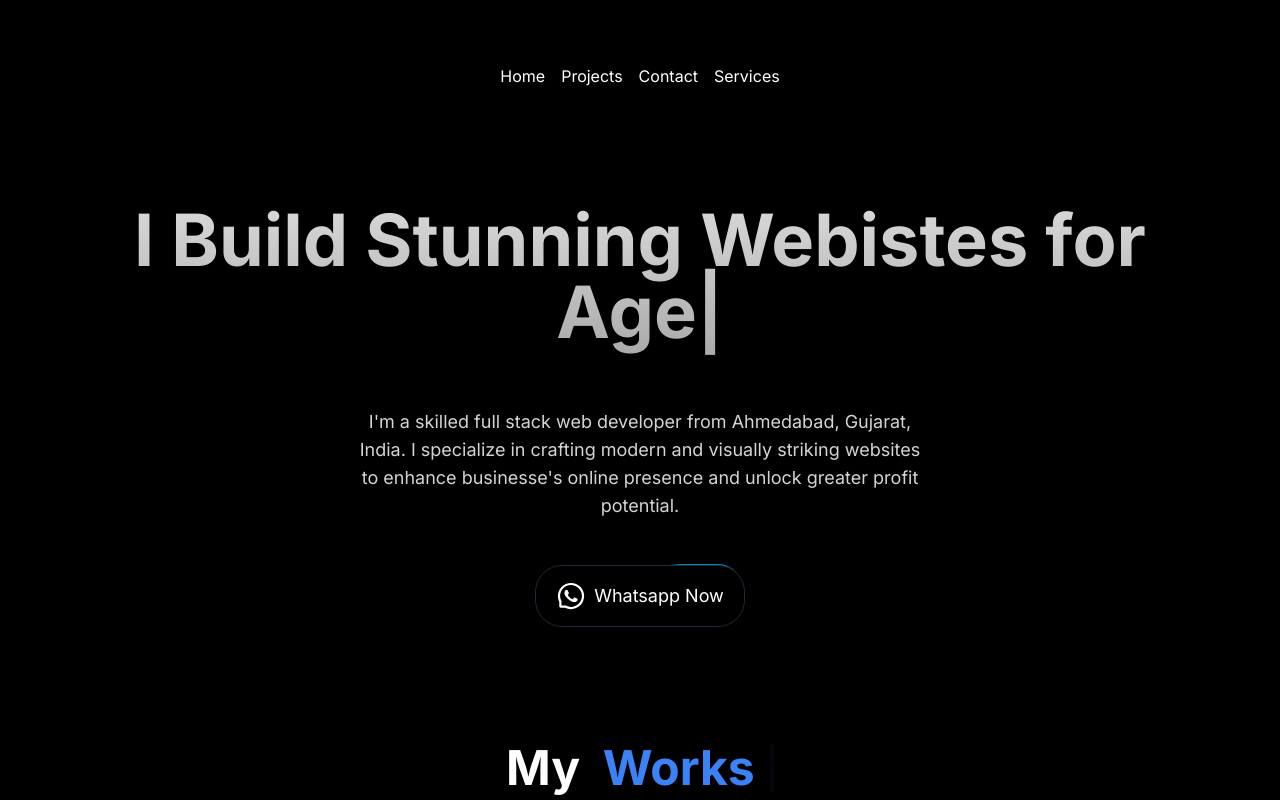
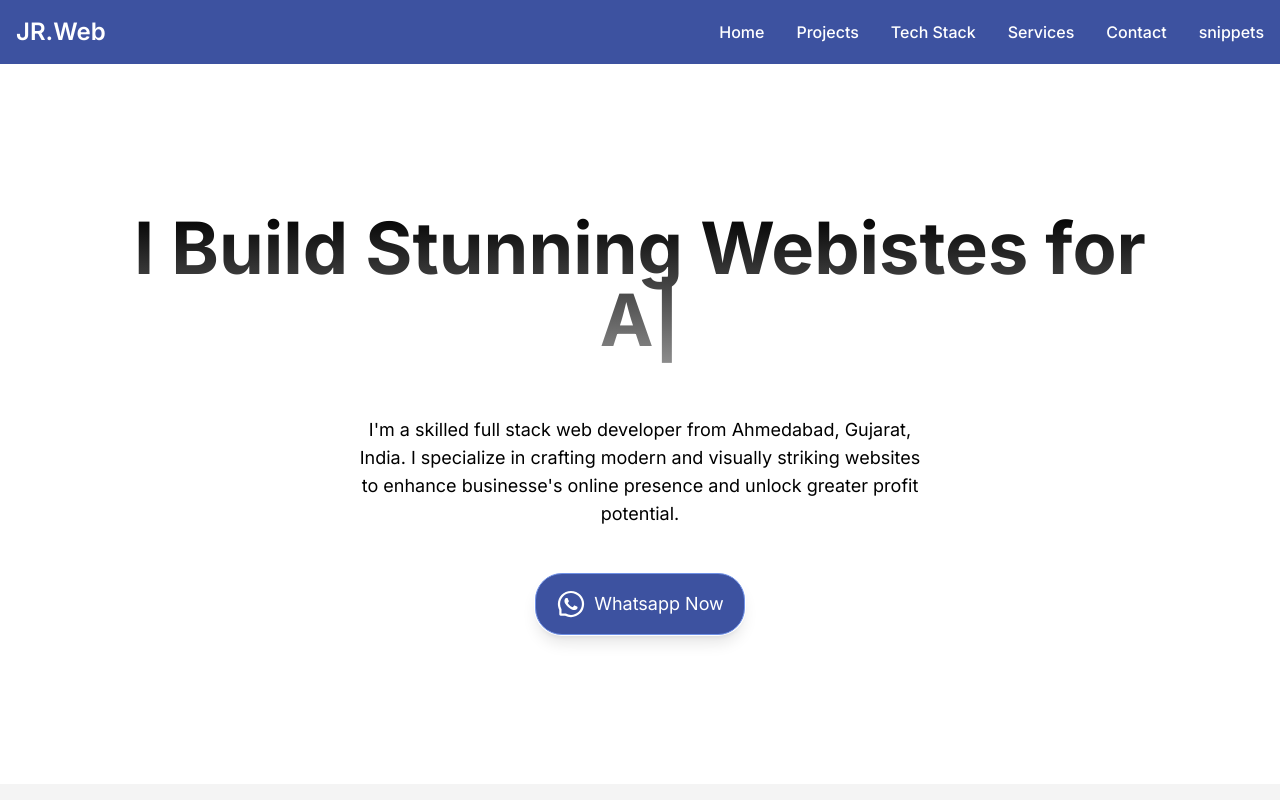
Before and after one commit to developerjay18/jayrai-web, a Next.js app: page / in a window 1280 px wide. Shown: the top 800 px of the page. Built offline with nearby package versions, Linux system fonts and the light colour scheme.

Commit message:
switching color theme

```diff
--- a/src/app/layout.tsx
+++ b/src/app/layout.tsx
@@ -29,8 +29,8 @@ export default function RootLayout({
           defer
         ></script>
       </head>
-      <body className={`${inter.className} dark`}>
-        <Navbar />
+      <body className={`${inter.className} dark scroll-smooth`}>
+        <Navbar/>
         {children}
         <Analytics />
         <SpeedInsights />
--- a/src/components/HeroSection.tsx
+++ b/src/components/HeroSection.tsx
@@ -1,23 +1,23 @@
-'use client';
+"use client";
 
-import React from 'react';
-import Typewriter from 'typewriter-effect';
-import { Spotlight } from './ui/Spotlight';
-import { Button } from './ui/moving-border';
-import Link from 'next/link';
-import { whatsappLink } from '@/data/links';
-import { AiOutlineWhatsApp } from 'react-icons/ai';
+import React from "react";
+import Typewriter from "typewriter-effect";
+import { Spotlight } from "./ui/Spotlight";
+import { Button } from "./ui/moving-border";
+import Link from "next/link";
+import { whatsappLink } from "@/data/links";
+import { AiOutlineWhatsApp } from "react-icons/ai";
 
 function HeroSection() {
   return (
     <div
-      className="h-[45rem] md:h-[45rem] flex flex-col justify-center items-center px-5 md:px-20 bg-black"
+      className="h-[45rem] md:h-[45rem] flex flex-col justify-center items-center px-5 md:px-20 bg-white"
       id="home"
     >
       {/* big screens  */}
       <Spotlight
         className="-top-40 left-0 md:left-60 md:-top-20 hidden md:block"
-        fill="white"
+        fill="#ede8e5"
       />
 
       {/* small screens  */}
@@ -27,40 +27,40 @@ function HeroSection() {
       />
 
       <div className="p-4 relative z-10 w-full text-center flex flex-col gap-3">
-        <h1 className="mt-20 md:pt-28 md:mt-0 text-5xl md:text-7xl font-bold bg-clip-text text-transparent bg-gradient-to-b from-neutral-50 to-neutral-400 pb-8 leading-[3.2rem] max-w-5xl mx-auto">
+        <h1 className="mt-20 md:pt-0 md:mt-0 text-5xl md:text-7xl font-bold bg-clip-text text-transparent bg-gradient-to-b from-black to-neutral-400 pb-8 leading-[3.2rem] max-w-5xl mx-auto">
           I Build Stunning Webistes for
           <span>
             <Typewriter
               options={{
                 strings: [
-                  'Businesses',
-                  'Agencies',
-                  'Freelancers',
-                  'Show Room',
-                  'Local Shops',
+                  "Businesses",
+                  "Agencies",
+                  "Freelancers",
+                  "Show Room",
+                  "Local Shops",
                 ],
                 autoStart: true,
                 loop: true,
                 delay: 80,
                 deleteSpeed: 80,
-                cursor: '|',
-                cursorClassName: 'text-Purple',
+                cursor: "|",
+                cursorClassName: "text-Purple",
               }}
             />
           </span>
         </h1>
 
-        <p className="mt-4 font-normal text-base md:text-lg text-neutral-300 max-w-xl mx-auto">
-          I&apos;m a skilled full stack web developer from Ahmedabad, Gujarat, India. I
-          specialize in crafting modern and visually striking websites to
-          enhance businesse&apos;s online presence and unlock greater profit
+        <p className="mt-4 font-normal text-base md:text-lg text-black max-w-xl mx-auto">
+          I&apos;m a skilled full stack web developer from Ahmedabad, Gujarat,
+          India. I specialize in crafting modern and visually striking websites
+          to enhance businesse&apos;s online presence and unlock greater profit
           potential.
         </p>
 
         <div className="mt-8">
           <Button
             borderRadius="1.75rem"
-            className="bg-white dark:bg-black text-black dark:text-white border-neutral-200 dark:border-slate-800"
+            className="bg-themePurple hover:bg-themeDarkPurple text-white transition-colors border-themeLightPurple"
           >
             <Link href={whatsappLink} className="items-center flex gap-2 px-5">
               <span>
--- a/src/components/Navbar/Navbar.tsx
+++ b/src/components/Navbar/Navbar.tsx
@@ -1,52 +1,102 @@
-'use client';
+"use client";
 
-import React, { useState } from 'react';
-import { Menu, MenuItem } from '@/components/ui/navbar-menu';
-import { cn } from '@/utils/cn';
-import Link from 'next/link';
+import React, { useState } from "react";
+import Link from "next/link";
 
 export default function Navbar({ className }: { className?: string }) {
-  const [active, setActive] = useState<string | null>(null);
   return (
-    <div
-      className={cn(
-        'fixed top-10 inset-x-0 max-w-2xl mx-auto z-50 hidden md:block ',
-        className
-      )}
-    >
-      <Menu setActive={setActive}>
-        <Link href={'#home'} scroll={true}>
-          <MenuItem
-            setActive={setActive}
-            active={active}
-            item="Home"
-          ></MenuItem>
+    <nav className="bg-themePurple z-50">
+      <div className="max-w-screen-xl flex flex-wrap items-center justify-between mx-auto p-4">
+        <Link
+          href="/"
+          className="flex items-center space-x-3 rtl:space-x-reverse"
+        >
+          <span className="self-center text-2xl font-semibold whitespace-nowrap text-white">
+            JR.Web
+          </span>
         </Link>
-
-        <Link href={'#projects'} scroll={true}>
-          <MenuItem
-            setActive={setActive}
-            active={active}
-            item="Projects"
-          ></MenuItem>
-        </Link>
-
-        <Link href={'#contact'} scroll={true}>
-          <MenuItem
-            setActive={setActive}
-            active={active}
-            item="Contact"
-          ></MenuItem>
-        </Link>
-
-        <Link href={'#services'} scroll={true}>
-          <MenuItem
-            setActive={setActive}
-            active={active}
-            item="Services"
-          ></MenuItem>
-        </Link>
-      </Menu>
-    </div>
+        <button
+          data-collapse-toggle="navbar-default"
+          type="button"
+          className="inline-flex items-center p-2 w-10 h-10 justify-center text-sm text-gray-500 rounded-lg md:hidden hover:bg-gray-100 focus:outline-none focus:ring-2 focus:ring-gray-200 dark:text-gray-400 dark:hover:bg-gray-700 dark:focus:ring-gray-600"
+          aria-controls="navbar-default"
+          aria-expanded="false"
+        >
+          <span className="sr-only">Open main menu</span>
+          <svg
+            className="w-5 h-5"
+            aria-hidden="true"
+            xmlns="http://www.w3.org/2000/svg"
+            fill="none"
+            viewBox="0 0 17 14"
+          >
+            <path
+              stroke="currentColor"
+              stroke-linecap="round"
+              stroke-linejoin="round"
+              stroke-width="2"
+              d="M1 1h15M1 7h15M1 13h15"
+            />
+          </svg>
+        </button>
+        <div className="hidden w-full md:block md:w-auto" id="navbar-default">
+          <ul className="font-medium flex flex-col p-4 md:p-0 mt-4 border border-gray-100 rounded-lg  md:flex-row md:space-x-8 rtl:space-x-reverse md:mt-0 md:border-0   dark:border-gray-700">
+            <li>
+              <Link
+                href="/"
+                className="block py-2 px-3 text-white rounded md:hover:bg-transparent hover:scale-105 md:p-0"
+                aria-current="page"
+              >
+                Home
+              </Link>
+            </li>
+            <li>
+              <Link
+                href="#projects"
+                className="block py-2 px-3 text-white rounded md:hover:bg-transparent hover:scale-105 md:p-0 scroll-smooth"
+                aria-current="page"
+              >
+                Projects
+              </Link>
+            </li>
+            <li>
+              <Link
+                href="#tech-stack"
+                className="block py-2 px-3 text-white rounded md:hover:bg-transparent hover:scale-105 md:p-0 scroll-smooth"
+                aria-current="page"
+              >
+                Tech Stack
+              </Link>
+            </li>
+            <li>
+              <Link
+                href="#services"
+                className="block py-2 px-3 text-white rounded md:hover:bg-transparent hover:scale-105 md:p-0 scroll-smooth"
+                aria-current="page"
+              >
+                Services
+              </Link>
+            </li>
+            <li>
+              <Link
+                href="#contact"
+                className="block py-2 px-3 text-white rounded md:hover:bg-transparent hover:scale-105 md:p-0 scroll-smooth"
+                aria-current="page"
+              >
+                Contact
+              </Link>
+            </li>
+            <li>
+              <Link
+                href="/snippets"
+                className="block py-2 px-3 text-white rounded md:hover:bg-transparent hover:scale-105 md:p-0"
+              >
+                snippets
+              </Link>
+            </li>
+          </ul>
+        </div>
+      </div>
+    </nav>
   );
 }
--- a/src/components/ProjectsSection.tsx
+++ b/src/components/ProjectsSection.tsx
@@ -1,26 +1,26 @@
-'use client';
+"use client";
 
-import React from 'react';
-import { CardBody, CardContainer, CardItem } from './ui/3d-card';
-import Image from 'next/image';
-import Link from 'next/link';
-import projectsData from '@/data/projects_data.json';
-import { TypewriterEffectSmooth } from './ui/typewriter-effect';
+import React from "react";
+import { CardBody, CardContainer, CardItem } from "./ui/3d-card";
+import Image from "next/image";
+import Link from "next/link";
+import projectsData from "@/data/projects_data.json";
+import { TypewriterEffectSmooth } from "./ui/typewriter-effect";
 
 function ProjectsSection() {
   const words = [
     {
-      text: 'My ',
-      className: 'text-5xl md:text-auto',
+      text: "My ",
+      className: "text-black dark:text-black md:text-auto",
     },
     {
-      text: 'Works',
-      className: 'text-blue-500 dark:text-blue-500 text-5xl md:text-auto',
+      text: "Works",
+      className: "text-themePurple dark:text-themePurple text-5xl md:text-auto",
     },
   ];
 
   return (
-    <div className="pt-20 md:pt-0 bg-black" id='projects'>
+    <div className="pt-20 md:py-20 bg-[#f4f4f4] text-black" id="projects">
       {/* heading   */}
       <div className="flex justify-center">
         <TypewriterEffectSmooth words={words} cursorClassName="h-12" />
@@ -29,17 +29,17 @@ function ProjectsSection() {
       <div className="content px-5 md:px-0 flex flex-wrap justify-center md:gap-x-10">
         {projectsData.projects.map((project) => (
           <CardContainer className="inter-var" key={project.link}>
-            <CardBody className="bg-gray-50 relative group/card  dark:hover:shadow-2xl dark:hover:shadow-emerald-500/[0.1] dark:bg-black dark:border-white/[0.2] border-black/[0.1] w-auto sm:w-[25rem] h-auto rounded-xl p-6 border">
+            <CardBody className="relative shadow-lg group/card  dark:hover:shadow-2xl dark:hover:shadow-emerald-500/[0.1] bg-white border-2 dark:border-slate-300 w-auto sm:w-[25rem] h-auto rounded-xl p-6">
               <CardItem
                 translateZ="50"
-                className="text-xl font-bold text-neutral-600 dark:text-white"
+                className="text-xl font-bold text-themePurple"
               >
                 {project.title}
               </CardItem>
               <CardItem
                 as="p"
                 translateZ="60"
-                className="text-neutral-500 text-sm max-w-sm mt-2 dark:text-neutral-300"
+                className="text-black text-sm max-w-sm mt-2"
               >
                 {project.description}
               </CardItem>
@@ -58,7 +58,7 @@ function ProjectsSection() {
                   as={Link}
                   href={project.link}
                   target="__blank"
-                  className="px-4 py-2 rounded-xl bg-black dark:bg-white dark:text-black text-white text-xs font-bold flex gap-2 items-center text-md"
+                  className="px-4 py-2 rounded-xl bg-themePurple text-white hover:bg-themeDarkPurple transition-colors text-xs font-bold flex gap-2 items-center text-md"
                 >
                   <span className="font-semibold">Visit</span>
                   <span>
--- a/src/components/ServiceSection.tsx
+++ b/src/components/ServiceSection.tsx
@@ -1,24 +1,24 @@
-'use client';
+"use client";
 
-import React from 'react';
-import { HoverEffect } from './ui/card-hover-effect';
-import servicesData from '@/data/services_data.json';
-import { TypewriterEffectSmooth } from './ui/typewriter-effect';
+import React from "react";
+import { HoverEffect } from "./ui/card-hover-effect";
+import servicesData from "@/data/services_data.json";
+import { TypewriterEffectSmooth } from "./ui/typewriter-effect";
 
 function ServiceSection() {
   const words = [
     {
-      text: 'My ',
-      className: 'text-5xl md:text-auto',
+      text: "My ",
+      className: "text-black dark:text-black text-5xl md:text-auto",
     },
     {
-      text: 'Services',
-      className: 'text-blue-500 dark:text-blue-500 text-5xl md:text-auto',
+      text: "Services",
+      className: "text-themePurple dark:text-themePurple text-5xl md:text-auto",
     },
   ];
 
   return (
-    <div className="pt-20 md:pt-32 bg-black" id="services">
+    <div className="pt-20 md:py-20 bg-[#f4f4f4]" id="services">
       {/* heading  */}
       <div className="flex justify-center">
         <TypewriterEffectSmooth words={words} cursorClassName="h-12" />
--- a/src/components/TechStack.tsx
+++ b/src/components/TechStack.tsx
@@ -1,31 +1,34 @@
-import React from 'react';
-import { Button } from './ui/moving-border';
-import Link from 'next/link';
-import { whatsappLink } from '@/data/links';
-import { InfiniteMovingCards } from './ui/infinite-moving-cards';
-import { TypewriterEffectSmooth } from './ui/typewriter-effect';
-import { tools, tools2 } from '@/data/techStack';
+import React from "react";
+import { Button } from "./ui/moving-border";
+import Link from "next/link";
+import { whatsappLink } from "@/data/links";
+import { InfiniteMovingCards } from "./ui/infinite-moving-cards";
+import { TypewriterEffectSmooth } from "./ui/typewriter-effect";
+import { tools, tools2 } from "@/data/techStack";
 
 function TechStack() {
   const words = [
     {
-      text: 'My ',
-      className: 'text-5xl md:text-5xl',
+      text: "My ",
+      className: "text-black dark:text-black text-5xl md:text-5xl",
     },
     {
-      text: 'Tech Stack',
-      className: 'text-blue-500 dark:text-blue-500 text-5xl md:text-5xl',
+      text: "Tech Stack",
+      className: "text-themePurple dark:text-themePurple text-5xl md:text-5xl",
     },
   ];
 
   return (
-    <div className="pt-20 md:pt-24 max-w-screen overflow-hidden bg-black">
+    <div
+      className="pt-20 md:pt-20 max-w-screen overflow-hidden bg-[#fff]"
+      id="tech-stack"
+    >
       {/* heading  */}
       <div className="flex justify-center mb-5 md:mb-0">
         <TypewriterEffectSmooth words={words} cursorClassName="h-12" />
       </div>
       {/* content  */}
-      <div className="content w-full dark:bg-black bg-white  dark:bg-grid-white/[0.2] bg-grid-black/[0.2] relative flex flex-col items-center justify-center py-16">
+      <div className="content w-full bg-white  dark:bg-grid-black/[0.2] bg-grid-black/[0.2] relative flex flex-col items-center justify-center py-16">
         <div className="">
           <InfiniteMovingCards items={tools} direction="right" speed="slow" />
           <InfiniteMovingCards items={tools2} direction="left" speed="slow" />
@@ -34,7 +37,7 @@ function TechStack() {
         <div className="mt-14 text-center">
           <Button
             borderRadius="1.75rem"
-            className="bg-white dark:bg-black text-black dark:text-white border-neutral-200 dark:border-slate-800 "
+            className="bg-themePurple hover:bg-themeDarkPurple text-white transition-colors border-themeLightPurple"
           >
             <Link href={whatsappLink} className="items-center flex gap-2 px-5">
               <span className="hidden md:block">
--- a/src/components/ui/moving-border.tsx
+++ b/src/components/ui/moving-border.tsx
@@ -1,19 +1,19 @@
-'use client';
-import React from 'react';
+"use client";
+import React from "react";
 import {
   motion,
   useAnimationFrame,
   useMotionTemplate,
   useMotionValue,
   useTransform,
-} from 'framer-motion';
-import { useRef } from 'react';
-import { cn } from '@/utils/cn';
+} from "framer-motion";
+import { useRef } from "react";
+import { cn } from "@/utils/cn";
 
 export function Button({
-  borderRadius = '1.75rem',
+  borderRadius = "1.75rem",
   children,
-  as: Component = 'button',
+  as: Component = "button",
   containerClassName,
   borderClassName,
   duration,
@@ -32,7 +32,7 @@ export function Button({
   return (
     <Component
       className={cn(
-        'bg-transparent relative text-xl  h-16 w-50 p-[1px] overflow-hidden ',
+        "bg-transparent shadow-lg relative text-xl  h-16 w-50 p-[1px] overflow-hidden ",
         containerClassName
       )}
       style={{
@@ -46,17 +46,18 @@ export function Button({
       >
         <MovingBorder duration={duration} rx="30%" ry="30%">
           <div
-            className={cn(
-              'h-20 w-20 opacity-[0.8] bg-[radial-gradient(var(--sky-500)_40%,transparent_60%)]',
-              borderClassName
-            )}
+            className={cn("h-20 w-20 opacity-[0.8]", borderClassName)}
+            style={{
+              background:
+                "radial-gradient(circle, #3d52a0 40%, transparent 60%);",
+            }}
           />
         </MovingBorder>
       </div>
 
       <div
         className={cn(
-          'relative bg-slate-900/[0.8] border border-slate-800 backdrop-blur-xl text-white flex items-center justify-center w-full h-full text-sm antialiased',
+          "relative bg-slate-900/[0.8] border border-slate-800 backdrop-blur-xl text-white flex items-center justify-center w-full h-full text-sm antialiased",
           className
         )}
         style={{
@@ -125,10 +126,10 @@ export const MovingBorder = ({
       </svg>
       <motion.div
         style={{
-          position: 'absolute',
+          position: "absolute",
           top: 0,
           left: 0,
-          display: 'inline-block',
+          display: "inline-block",
           transform,
         }}
       >
--- a/tailwind.config.ts
+++ b/tailwind.config.ts
@@ -1,135 +1,140 @@
-import type { Config } from 'tailwindcss';
+import type { Config } from "tailwindcss";
 const {
   default: flattenColorPalette,
-} = require('tailwindcss/lib/util/flattenColorPalette');
-const colors = require('tailwindcss/colors');
-const svgToDataUri = require('mini-svg-data-uri');
+} = require("tailwindcss/lib/util/flattenColorPalette");
+const colors = require("tailwindcss/colors");
+const svgToDataUri = require("mini-svg-data-uri");
 
 function addVariablesForColors({ addBase, theme }: any) {
-  let allColors = flattenColorPalette(theme('colors'));
+  let allColors = flattenColorPalette(theme("colors"));
   let newVars = Object.fromEntries(
     Object.entries(allColors).map(([key, val]) => [`--${key}`, val])
   );
 
   addBase({
-    ':root': newVars,
+    ":root": newVars,
   });
 }
 
 function addSvgPatterns({ matchUtilities, theme }: any) {
   matchUtilities(
     {
-      'bg-grid': (value: any) => ({
+      "bg-grid": (value: any) => ({
         backgroundImage: `url("${svgToDataUri(
           `<svg xmlns="http://www.w3.org/2000/svg" viewBox="0 0 32 32" width="32" height="32" fill="none" stroke="${value}"><path d="M0 .5H31.5V32"/></svg>`
         )}")`,
       }),
-      'bg-grid-small': (value: any) => ({
+      "bg-grid-small": (value: any) => ({
         backgroundImage: `url("${svgToDataUri(
           `<svg xmlns="http://www.w3.org/2000/svg" viewBox="0 0 32 32" width="8" height="8" fill="none" stroke="${value}"><path d="M0 .5H31.5V32"/></svg>`
         )}")`,
       }),
-      'bg-dot': (value: any) => ({
+      "bg-dot": (value: any) => ({
         backgroundImage: `url("${svgToDataUri(
           `<svg xmlns="http://www.w3.org/2000/svg" viewBox="0 0 32 32" width="16" height="16" fill="none"><circle fill="${value}" id="pattern-circle" cx="10" cy="10" r="1.6257413380501518"></circle></svg>`
         )}")`,
       }),
     },
-    { values: flattenColorPalette(theme('backgroundColor')), type: 'color' }
+    { values: flattenColorPalette(theme("backgroundColor")), type: "color" }
   );
 }
 
 const config: Config = {
   content: [
-    './src/pages/**/*.{js,ts,jsx,tsx,mdx}',
-    './src/components/**/*.{js,ts,jsx,tsx,mdx}',
-    './src/app/**/*.{js,ts,jsx,tsx,mdx}',
+    "./src/pages/**/*.{js,ts,jsx,tsx,mdx}",
+    "./src/components/**/*.{js,ts,jsx,tsx,mdx}",
+    "./src/app/**/*.{js,ts,jsx,tsx,mdx}",
   ],
-  darkMode: 'class',
+  darkMode: "class",
   theme: {
     extend: {
       animation: {
-        spotlight: 'spotlight 2s ease .75s 1 forwards',
-        aurora: 'aurora 60s linear infinite',
-        'meteor-effect': 'meteor 5s linear infinite',
+        spotlight: "spotlight 2s ease .75s 1 forwards",
+        aurora: "aurora 60s linear infinite",
+        "meteor-effect": "meteor 5s linear infinite",
         scroll:
-          'scroll var(--animation-duration, 40s) var(--animation-direction, forwards) linear infinite',
-        first: 'moveVertical 30s ease infinite',
-        second: 'moveInCircle 20s reverse infinite',
-        third: 'moveInCircle 40s linear infinite',
-        fourth: 'moveHorizontal 40s ease infinite',
-        fifth: 'moveInCircle 20s ease infinite',
+          "scroll var(--animation-duration, 40s) var(--animation-direction, forwards) linear infinite",
+        first: "moveVertical 30s ease infinite",
+        second: "moveInCircle 20s reverse infinite",
+        third: "moveInCircle 40s linear infinite",
+        fourth: "moveHorizontal 40s ease infinite",
+        fifth: "moveInCircle 20s ease infinite",
       },
       keyframes: {
         spotlight: {
-          '0%': {
-            opacity: '0',
-            transform: 'translate(-72%, -62%) scale(0.5)',
+          "0%": {
+            opacity: "0",
+            transform: "translate(-72%, -62%) scale(0.5)",
           },
-          '100%': {
-            opacity: '1',
-            transform: 'translate(-50%,-40%) scale(1)',
+          "100%": {
+            opacity: "1",
+            transform: "translate(-50%,-40%) scale(1)",
           },
         },
         aurora: {
           from: {
-            backgroundPosition: '50% 50%, 50% 50%',
+            backgroundPosition: "50% 50%, 50% 50%",
           },
           to: {
-            backgroundPosition: '350% 50%, 350% 50%',
+            backgroundPosition: "350% 50%, 350% 50%",
           },
         },
         meteor: {
-          '0%': { transform: 'rotate(215deg) translateX(0)', opacity: '1' },
-          '70%': { opacity: '1' },
-          '100%': {
-            transform: 'rotate(215deg) translateX(-500px)',
-            opacity: '0',
+          "0%": { transform: "rotate(215deg) translateX(0)", opacity: "1" },
+          "70%": { opacity: "1" },
+          "100%": {
+            transform: "rotate(215deg) translateX(-500px)",
+            opacity: "0",
           },
         },
         scroll: {
           to: {
-            transform: 'translate(calc(-50% - 0.5rem))',
+            transform: "translate(calc(-50% - 0.5rem))",
           },
         },
         moveHorizontal: {
-          '0%': {
-            transform: 'translateX(-50%) translateY(-10%)',
+          "0%": {
+            transform: "translateX(-50%) translateY(-10%)",
           },
-          '50%': {
-            transform: 'translateX(50%) translateY(10%)',
+          "50%": {
+            transform: "translateX(50%) translateY(10%)",
           },
-          '100%': {
-            transform: 'translateX(-50%) translateY(-10%)',
+          "100%": {
+            transform: "translateX(-50%) translateY(-10%)",
           },
         },
         moveInCircle: {
-          '0%': {
-            transform: 'rotate(0deg)',
+          "0%": {
+            transform: "rotate(0deg)",
           },
-          '50%': {
-            transform: 'rotate(180deg)',
+          "50%": {
+            transform: "rotate(180deg)",
           },
-          '100%': {
-            transform: 'rotate(360deg)',
+          "100%": {
+            transform: "rotate(360deg)",
           },
         },
         moveVertical: {
-          '0%': {
-            transform: 'translateY(-50%)',
+          "0%": {
+            transform: "translateY(-50%)",
           },
-          '50%': {
-            transform: 'translateY(50%)',
+          "50%": {
+            transform: "translateY(50%)",
           },
-          '100%': {
-            transform: 'translateY(-50%)',
+          "100%": {
+            transform: "translateY(-50%)",
           },
         },
       },
       backgroundImage: {
-        'gradient-radial': 'radial-gradient(var(--tw-gradient-stops))',
-        'gradient-conic':
-          'conic-gradient(from 180deg at 50% 50%, var(--tw-gradient-stops))',
+        "gradient-radial": "radial-gradient(var(--tw-gradient-stops))",
+        "gradient-conic":
+          "conic-gradient(from 180deg at 50% 50%, var(--tw-gradient-stops))",
+      },
+      colors: {
+        themePurple: "#3d52a0",
+        themeDarkPurple: "#384B94",
+        themeLightPurple: "#7091e6",
       },
     },
   },
```
Also changed, not shown: src/components/ui/card-hover-effect.tsx (+7 -7 lines), src/components/ui/infinite-moving-cards.tsx (+21 -21 lines), src/data/techStack.js (+18 -18 lines).
